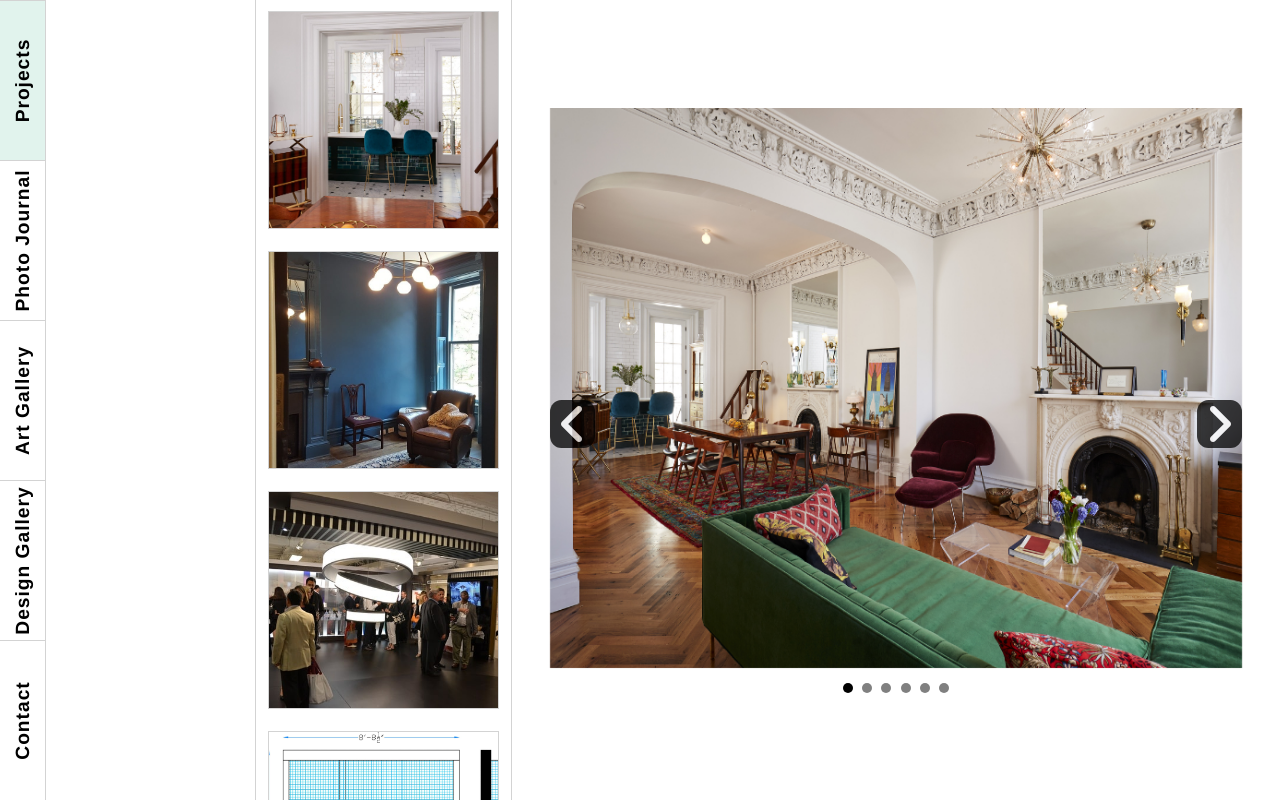
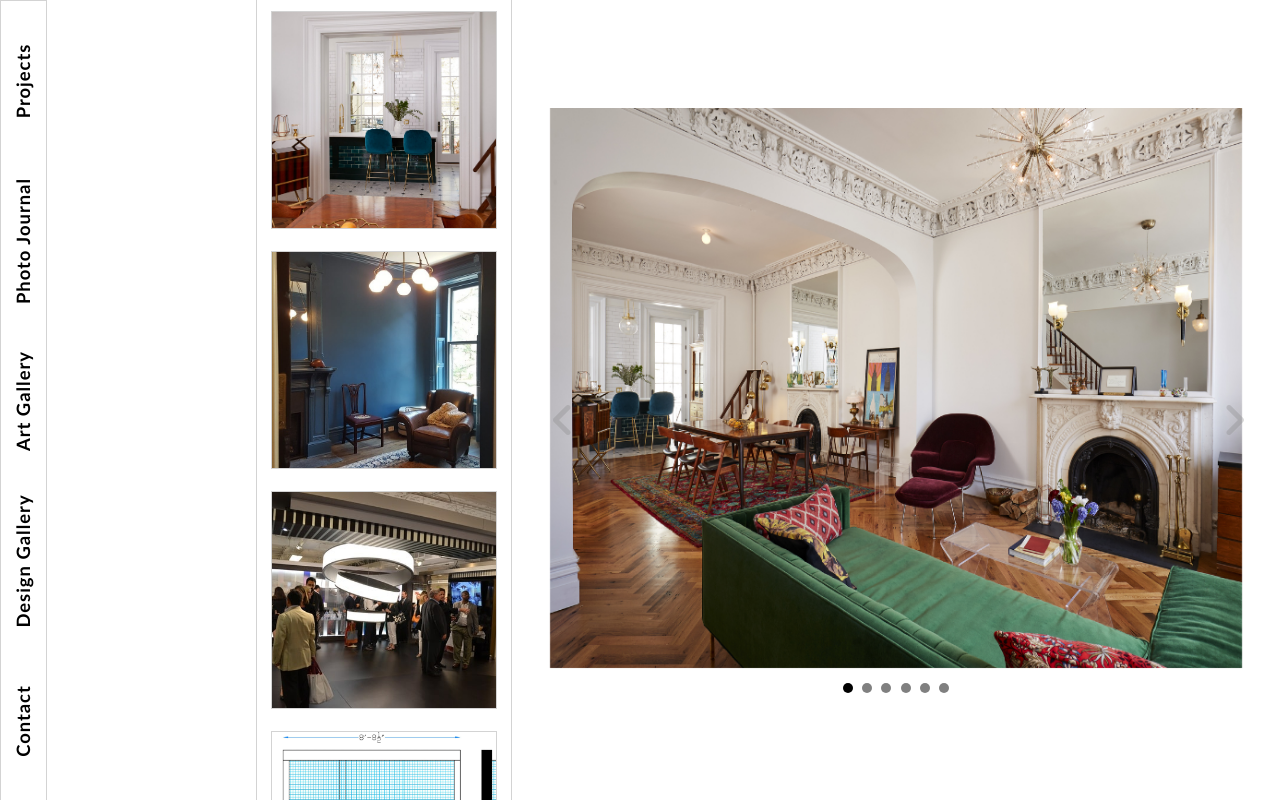
Before and after one commit to michael-digi/J9Portfolio, a React (Create React App) app: page / in a window 1280 px wide. Built offline with nearby package versions, Linux system fonts and the light colour scheme.

Commit message:
font and container sizing changed

```diff
--- a/package.json
+++ b/package.json
@@ -11,6 +11,7 @@
     "react-animations": "^1.0.0",
     "react-dom": "^16.13.1",
     "react-image-file-resizer": "^0.2.4",
+    "react-loader-spinner": "^3.1.14",
     "react-reveal": "^1.2.2",
     "react-scripts": "3.4.1",
     "react-scroll": "^1.7.16",
--- a/public/index.html
+++ b/public/index.html
@@ -9,8 +9,7 @@
       name="description"
       content="Web site created using create-react-app"
     />
-    <link rel="stylesheet" type="text/css" charset="UTF-8" href="https://cdnjs.cloudflare.com/ajax/libs/slick-carousel/1.6.0/slick.min.css" />
-    <link rel="stylesheet" type="text/css" href="https://cdnjs.cloudflare.com/ajax/libs/slick-carousel/1.6.0/slick-theme.min.css" />
+    <link href='https://fonts.googleapis.com/css?family=Comfortaa' rel='stylesheet'>
     <script src='https://kit.fontawesome.com/a076d05399.js'></script>
     <link rel="apple-touch-icon" href="%PUBLIC_URL%/logo192.png" />
     <!--
--- a/src/App.css
+++ b/src/App.css
@@ -1,3 +1,2 @@
 .App {
-
 }
--- a/src/components/ProjectPreviewScroll/ProjectPreviewScroll.css
+++ b/src/components/ProjectPreviewScroll/ProjectPreviewScroll.css
@@ -4,6 +4,7 @@
   justify-content: center;
   height: 30%;
   transition: all .25s ease-in-out;
+  /* border: 1px solid black; */
 }
 
 .box:hover {
@@ -15,14 +16,17 @@
   grid-column: 3/5;
   grid-row: 1/7;
   border-right: 1px solid lightgray;
+  border-left: 1px solid lightgray;
   overflow-y: auto;
 }
 
 .projectTitle {
   z-index: 1;
   position: fixed;
-  font-size: 2vw;
-  color: black;
+  /* font-family: 'Comfortaa'; */
+  font-family: 'Calibri';
+  font-size: 1.7vw;
+  color: gray;
   display: none;
 }
 
@@ -36,7 +40,7 @@
 
 .box .thumbnail {
   height: 90%;
-  width: 90%;
+  width: 88%;
   border: 1px solid lightgray;
   background-position: center;
   background-size: cover;
--- a/src/components/Projects/Projects.css
+++ b/src/components/Projects/Projects.css
@@ -9,7 +9,6 @@
 .itemFirstColumn {
   grid-column: 1/3;
   grid-row: 1/7;
-  border-right: 1px solid lightgray;
 }
 
 .itemB {
@@ -86,7 +85,7 @@
 }
 
 .fa {
-  opacity: .75;
+  opacity: .3;
 }
 
 .fa:hover {
--- a/src/components/Projects/index.js
+++ b/src/components/Projects/index.js
@@ -108,29 +108,29 @@ function Projects() {
               style={{
                 zIndex: 3,
                 textAlign:'center',
-                backgroundColor: 'black',
+                // backgroundColor: 'black',
                 position: 'absolute',
                 top: '50%',
                 right: '5%',
-                fontSize: '3rem',
-                width: '3%',
-                minWidth: '45px',
+                fontSize: '2.5rem',
+                width: '1%',
+                minWidth: '20px',
                 borderRadius: '25%',
-                color: 'white'}}></i>
+                color: 'gray'}}></i>
             <i className='fa fa-angle-left' onClick={() => prevImage()}
               style={{
                 zIndex: 3,
                 textAlign:'center',
-                backgroundColor: 'black',
+                // backgroundColor: 'black',
                 position: 'absolute',
-                fontSize: '3rem',
+                fontSize: '2.5rem',
                 top: '50%',
                 left: '5%',
-                width: '3%',
-                minWidth: '45px',
+                width: '1%',
+                minWidth: '20px',
                 borderRadius: '25%',
-                color: 'white'}}></i>
-          <SlideImage index={image} img={images[image]}/>
+                color: 'gray'}}></i>
+          <SlideImage index={image} img={images[image]} loaded={false}/>
           <SliderDots dots={dots}/>
         </div>
     </div>
--- a/src/components/SideNav/SideNav.css
+++ b/src/components/SideNav/SideNav.css
@@ -7,23 +7,22 @@
   transform-origin: left top;
   transform:rotate(-90deg) translateX(-100%);
   background-color: white;
-  border-bottom: 1px solid lightgray;
-  overflow: auto;
+  border: 1px solid lightgray;
 }
 
 .navTab {
   width: 20%;
-  font-family: 'Franklin Gothic Medium', 'Arial Narrow', Arial, sans-serif;
-  font-size: 2.4vh;
+  /* font-family: 'Comfortaa'; */
+  font-size: 2.3vh;
   font-weight: bold;
   line-height:45px;
-  border-right: 1px solid lightgray;
+  /* border-right: 1px solid lightgray; */
   letter-spacing: 1px;
   color: black;
 }
 
 .navTab:hover {
-  background-color: #e1f3ed;
+  background-color: #fff200;
   cursor: pointer;
   color: black;
 }
--- a/src/components/SlideImage/SlideImage.css
+++ b/src/components/SlideImage/SlideImage.css
@@ -1,6 +1,7 @@
 .item {
   display: flex;
   justify-content: center;
+  align-items: center;
   height: 70%;
   width: 100%;
   align-self: center;
@@ -10,3 +11,17 @@ img {
   height: 100%;
   max-width: 90%;
 }
+
+.loader {
+  border: 16px solid #f3f3f3; /* Light grey */
+  border-top: 16px solid lightblue; /* Blue */
+  border-radius: 50%;
+  width: 50px;
+  height: 50px;
+  animation: spin 1s linear infinite;
+}
+
+@keyframes spin {
+  0% { transform: rotate(0deg); }
+  100% { transform: rotate(360deg); }
+}
--- a/src/components/SlideImage/index.js
+++ b/src/components/SlideImage/index.js
@@ -1,15 +1,22 @@
-import React, { useState } from 'react';
+import React, { useState, useEffect } from 'react';
+import Loader from 'react-loader-spinner'
 import Fade from 'react-reveal/Fade';
 import './SlideImage.css';
+import { cleanup } from '@testing-library/react';
 
 function SlideImage(props) {
   const [loaded, makeLoaded] = useState(false)
 
+  useEffect(() => {
+    makeLoaded(props.loaded)
+  },[])
+
   return (
       <Fade key={props.index}>
         <div className='item'>
+        {loaded ?  null : <div className='loader'></div>}
           <img
-            style={!loaded ? {display: 'none'} : {}}
+            style={loaded ? {} : {display: 'none'} }
             onLoad={() => {
               makeLoaded(true)
               console.log('loaded')
--- a/src/index.css
+++ b/src/index.css
@@ -1,6 +1,8 @@
 html, body, #root {
   height: 100%;
   overflow: auto;
+  /* font-family: 'Comfortaa'; */
+  font-family: 'Calibri';
 }
 
 body {
```
Also changed, not shown: 1 other file (tests, documents, lock files or other folders).
